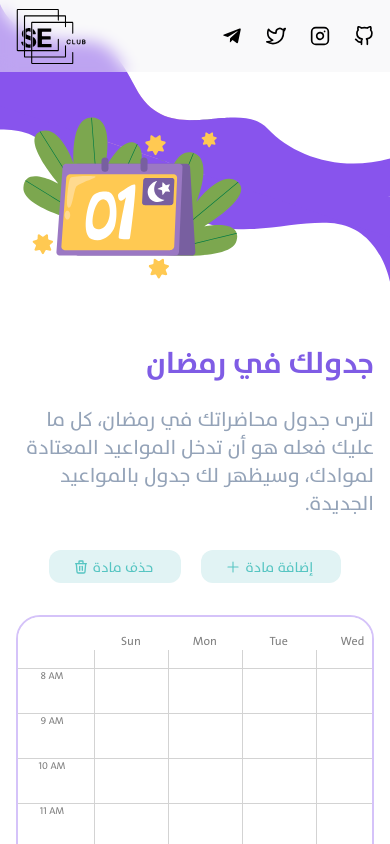
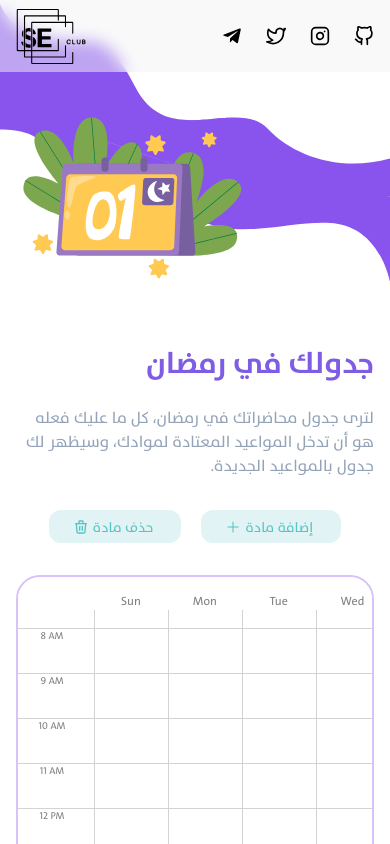
Before and after one commit to theSEClub/ramadan.seclub.io, a Next.js app: page / in a window 390 px wide. Shown: the top 844 px of the page. Built offline with nearby package versions, Linux system fonts and the light colour scheme; a web font is replaced by a local one.

Commit message:
smaller p

```diff
--- a/components/Main.js
+++ b/components/Main.js
@@ -14,7 +14,7 @@ export default function Main() {
 
         <div className='flex flex-col  justify-center pt-8 lg:pt-0 lg:pb-20'>
           <h2 className="text-[#7f5ce5] text-3xl lg:text-6xl font-bold" dir='rtl'>جدولك في رمضان</h2>
-          <p className='text-xl mt-6 text-slate-400' dir='rtl'>لترى جدول محاضراتك في رمضان، كل ما عليك فعله هو أن تدخل المواعيد المعتادة لموادك، وسيظهر لك جدول بالمواعيد الجديدة.</p>
+          <p className='text-base lg:text-xl mt-6 text-slate-400' dir='rtl'>لترى جدول محاضراتك في رمضان، كل ما عليك فعله هو أن تدخل المواعيد المعتادة لموادك، وسيظهر لك جدول بالمواعيد الجديدة.</p>
         </div>
       </div>
     </Container>
```
